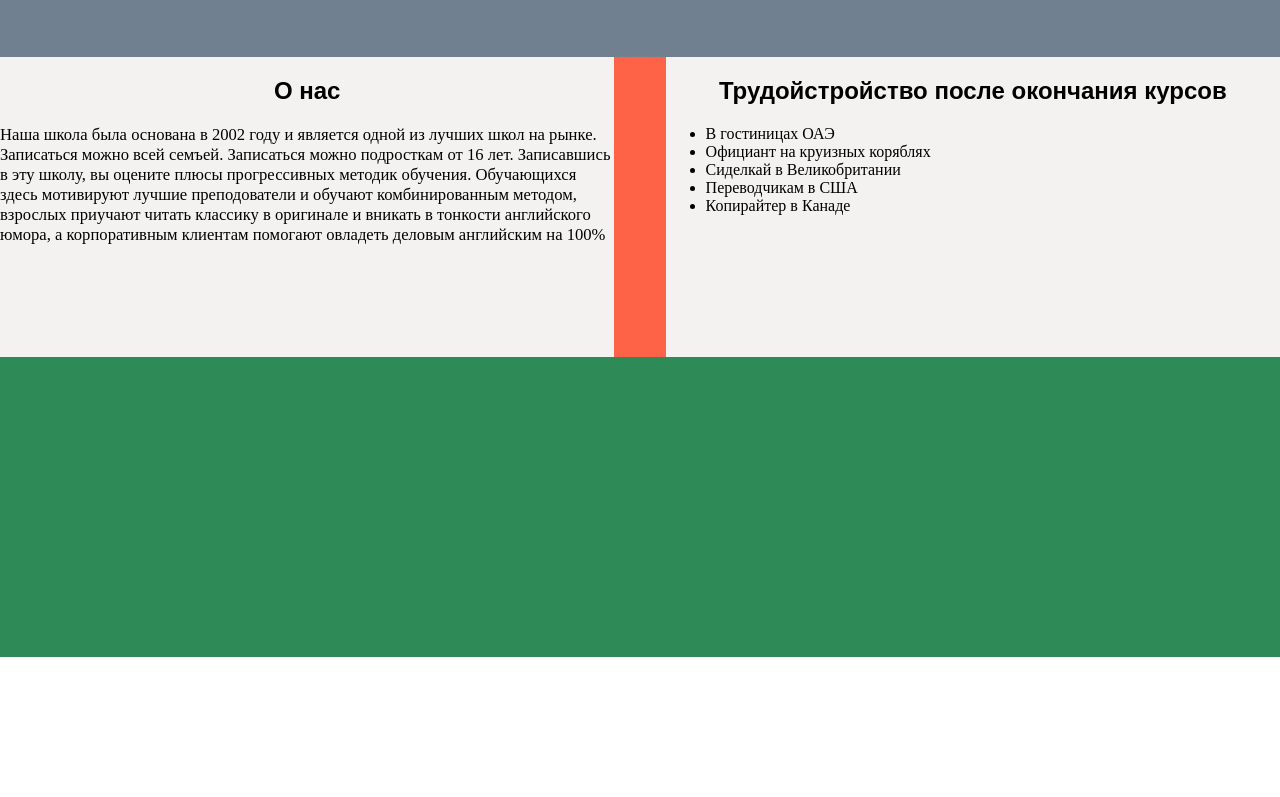
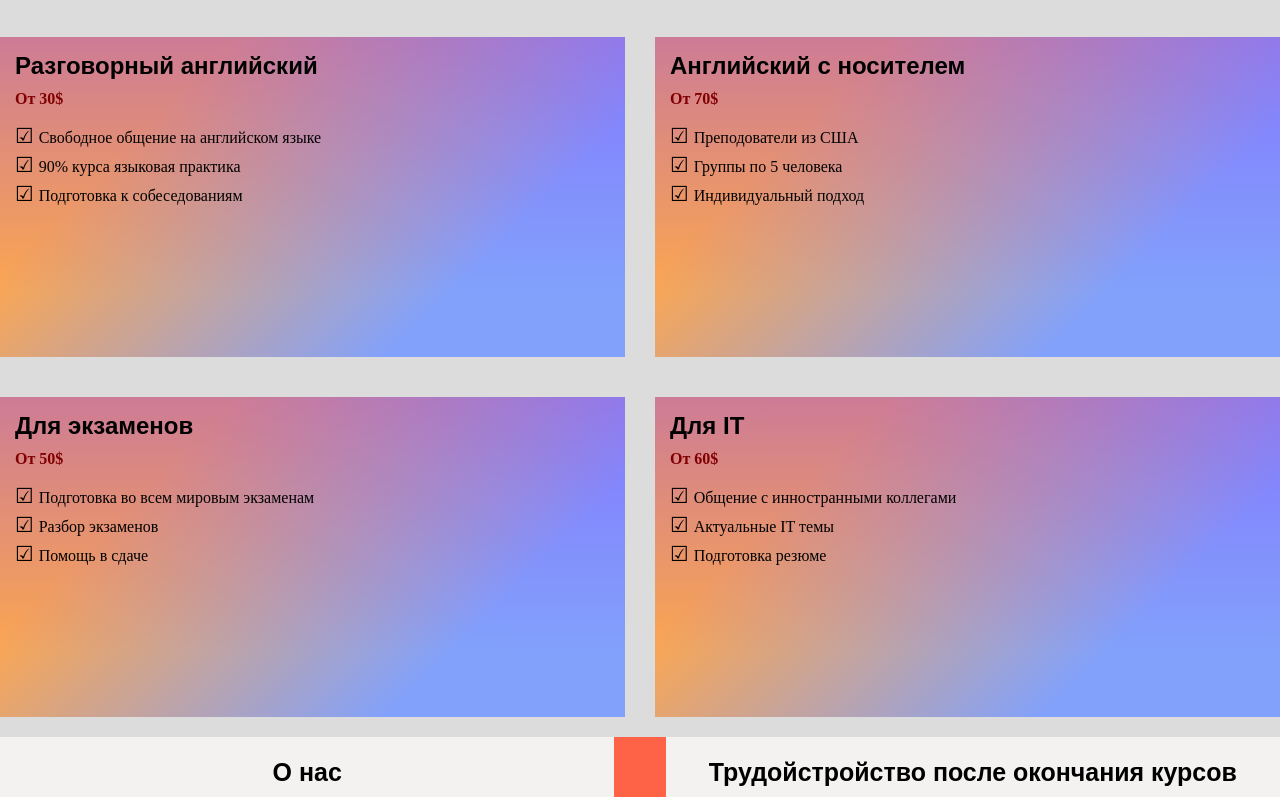
Before and after one commit to LInus1408/English-School, a plain HTML site: page index.html in a window 1280 px wide. Shown: the part 803-1600 px from the top of the page. Before the commit the page ends 1460 px from the top, so only its background shows below. Drawn offline with Linux system fonts and the light colour scheme.

Commit message:
feat: add images, modified index.html and style.css

```diff
--- a/index.html
+++ b/index.html
@@ -13,10 +13,10 @@
     <body>
         <div class="container1"> <!-- Шапка сайта с оглавлением-->
                 <ul class="list1">
-                    <li><a href="">О нас</a></li>
-                    <li><a href="">Обучение</a></li>
-                    <li><a href="">Цены</a></li>
-                    <li><a href="">Трудоуствойство</a></li>
+                    <li><a href="#about us">О нас</a></li>
+                    <li><a href="#teaching and price">Обучение</a></li>
+                    <li><a href="#teaching and price">Цены</a></li>
+                    <li><a href="#job">Трудоуствойство</a></li>
                     <li><a href="">Тесты</a></li>
                     <li><a href="">Преподователи</a></li>
                     <li><a href="">&#9742;+375228338817</a></li>
@@ -25,21 +25,71 @@
         </div>
         <div class="container2">
         </div>
-        <div class="container3">
+        <div class="container3"><a name="teaching and price"></a> <!--Блок про обучение-->
+            <div class="part2">
                 <div class="block">
+                    <h2>Для начинающих</h2>
+                    <p>От 50$</p>
+                    <ul>
+                        <li>После курса у вас будет уровень Intermediate</li>
+                        <li>Преодоление языкового барьера</li>
+                        <li>50% курса языковая практика</li>
+                    </ul>
                 </div>
                 <div class="block">
+                    <h2>Для продвинутых</h2>
+                    <p>От 50$</p>
+                    <ul>
+                        <li>После курса у вас будет уровень Advanced</li>
+                        <li>Переработка грамматики</li>
+                        <li>Легко заговорите с носителями языка</li>
+                    </ul>
+                </div>
+                </div>
+            <div class="part2">
+                <div class="block">
+                    <h2>Разговорный английский</h2>
+                    <p>От 30$</p>
+                    <ul>
+                        <li>Свободное общение на английском языке</li>
+                        <li>90% курса языковая практика</li>
+                        <li>Подготовка к собеседованиям</li>
+                    </ul>
                 </div>
                 <div class="block">
+                    <h2>Английский с носителем</h2>
+                    <p>От 70$</p>
+                    <ul>
+                        <li>Преподователи из США</li>
+                        <li>Группы по 5 человека</li>
+                        <li>Индивидуальный подход</li>
+                    </ul>
+                </div>
+                </div>
+            <div class="part2">
+                <div class="block">
+                    <h2>Для экзаменов</h2>
+                    <p>От 50$</p>
+                    <ul>
+                        <li>Подготовка во всем мировым экзаменам</li>
+                        <li>Разбор экзаменов</li>
+                        <li>Помощь в сдаче</li>
+                    </ul>
                 </div>
                 <div class="block">
-            </div>
-            <div class="block">
+                    <h2>Для IT</h2>
+                    <p>От 60$</p>
+                    <ul>
+                        <li>Общение с инностранными коллегами</li>
+                        <li>Актуальные IT темы</li>
+                        <li>Подготовка резюме</li>
+                    </ul>
                 </div>
             </div>
-        <div class="container4">
+        </div>
+        <div class="container4"> <!--Блок о школе и о трудоустройстве-->
             <div class="part1">
-                <h2>О нас</h2>
+                <h2><a name="about us">О нас</a></h2>
                 <p>
                     Наша школа была основана в 2002 году и является одной из лучших школ на рынке. Записаться можно всей семъей.
                     Записаться можно подросткам от 16 лет. Записавшись в эту школу, вы оцените плюсы прогрессивных методик обучения.
@@ -48,7 +98,7 @@
                 </p>
             </div>
             <div class="part1">
-                <h2>Трудойстройство после окончания курсов</h2>
+                <h2><a name="job">Трудойстройство после окончания курсов</a></h2>
                 <ul>
                     <li>В гостиницах ОАЭ</li>
                     <li>Официант на круизных коряблях</li>
@@ -59,6 +109,23 @@
             </div>
         </div>
         <div class="container5">
+            <table>
+                <tr>
+                    <th>Наши преподователи</th>
+                </tr>
+                <tr>
+                    <td><img src="marry popper.webp" alt="Преподователь">Мэрри Поппер.44 года. Закончила языковую школу в США. Свободное знание русского языка. Опыт работы 20 лет.<td>
+                    <td><img src="anastasia_egorenko.jpeg" alt="Преподователь"></td>
+                </tr>
+                <tr>
+                    <td><td>
+                    <td></td>
+                </tr>
+                <tr>
+                    <td><td>
+                    <td></td>
+                </tr>
+            </table>
         </div>
     </body>
 </html>
--- a/style.css
+++ b/style.css
@@ -1,3 +1,4 @@
+/* всего 5 контейнеров */
 body {
     margin: 0px;
     padding: 0px;
@@ -55,45 +56,107 @@ body {
     width: 100%;
     height: 400px;
 }
-.container3 {
+.container3 { /* блок про обучение, характеристика блока */
+    width: 100%;
+    height: 1080px;
+    background-color: Gainsboro;
+    flex-direction: column;
+    display: flex;
+    justify-items: space-between;
+}
+.container3 .part2 { /* части блока */
     display: flex;
     justify-content: center;
     align-items: center;
-    width: 100%;
-    height: 400px;
-    background-color: slategray;
+    margin: 20px 0px;
 }
-.container3 .block {
-    width: 220px;
-    height: 280px;
-    background-color: red;
+.container3 .part2 .block { /* блоки частей блока */
+    width: 49%;
+    height: 320px;
+    background:
+    linear-gradient(rgba(135, 60, 255, 0.4), rgba(135, 60, 255, 0.0) 80%),
+    linear-gradient(-45deg, rgba(120, 155, 255, 0.9) 25%, rgba(255, 160, 65, 0.9) 75%);
     margin-right: 30px;
 }
-.container3 .block:last-child {
+.container3 .part2 .block:last-child { /* что бы небыло отсупа контейнера */
     margin-right: 0px;
 }
-.container4 {
+.container3 .part2 .block h2 { /* заголовки блока */
+    margin: 15px 0px 0px 15px;
+
+    font-family: Arial, Helvetica, sans-serif;
+}
+.container3 .part2 .block p {  /* абзацы блока */
+    color: #800000;
+    font-weight: 900;
+    margin: 10px 0px 0px 15px;
+}
+.container3 .part2 .block ul li { /* маркированный список блока */
+    list-style: none;
+    padding-bottom: 5px;
+    margin-left: -25px;
+    font-size: 1em;
+}
+.container3 .part2 .block ul li::before { /* галочки для маркированного списка */
+    content: '\2611';
+    padding-right: 5px;
+    font-size: 1.3em;
+    color: black;
+}
+.container4 { /* блок о Трудоустройстве и о школе, общие характеристики блока */
     width: 100%;
     height: 300px;
     background-color: tomato;
     display: flex;
     justify-content: space-between;
 }
-.container4 .part1 {
+/* размер шрифта блока при разном размере страницы */
+@media screen and (min-width: 1020px) {
+    .container4 {
+        font-size: 1.3vw;
+    }
+}
+@media screen and (min-width: 750px)  and (max-width: 1019px) {
+    .container4 {
+        font-size: 1.7vw;
+    }
+}
+@media screen and (min-width: 320px)  and (max-width: 749px) {
+    .container4 {
+        font-size: 1.9vw;
+    }
+}
+.container4 .part1 { /* характеристика частей блока */
     width: 48%;
     background-color: #f3f2f0;
     height: 100%;
 }
-.container4 .part1 h2 {
+.container4 .part1 h2 { /* заголовок блока */
     font-family: Arial, Helvetica, sans-serif;
     font-weight: 600;
     text-align: center;
 }
-.container4 .part1 p {
-    font-size: 1.3vw;
+.container4 .part1 p { /* абзац блока */
+    text-indent: 20px;
+    margin: 5px;
+    text-align: justify;
 }
+.container4 .part1 li { /* список блока */
+    list-style-type: none;
+    text-indent: -1em;
+}
+.container4 .part1 li::before { /* красивая галочка для блока */
+    content: '\2713';
+    color: green;
+    padding-right: 5px;
+    font-size: 1.3em;
+}
+
 .container5 {
     width: 100%;
     height: 300px;
-    background-color: seagreen;
+    background-color: #23252c;
 }
+img {
+    float: left; /* обтекание фотографии */
+}
```
Also changed, not shown: anastasia_egorenko.jpeg (added), andrei_vodor.jpeg (added), elena_rudnenko.jpeg (added), marry popper.webp (added), michail_dudu.jpeg (added). Lines whose indentation alone changed are shown as unchanged.
